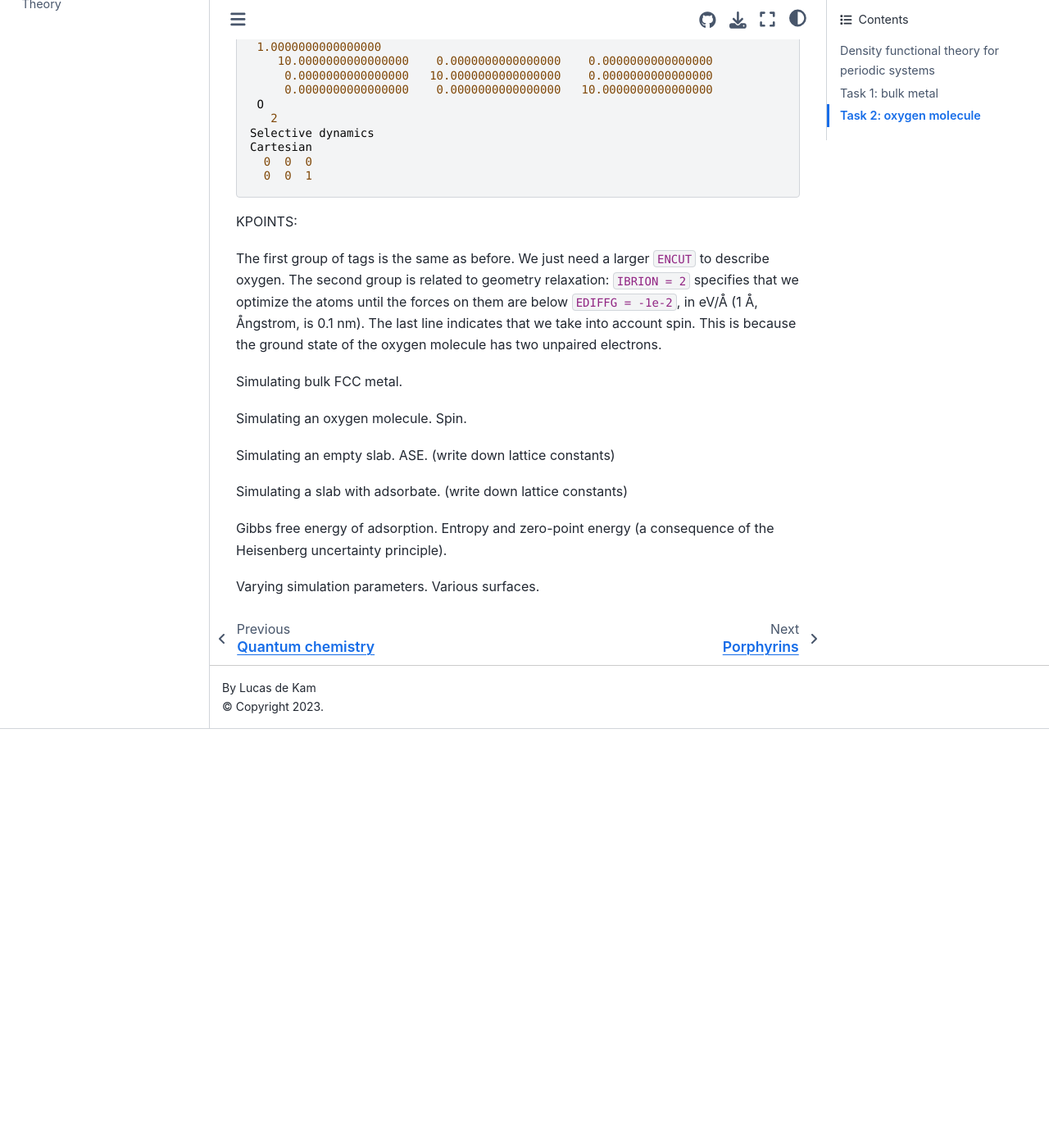
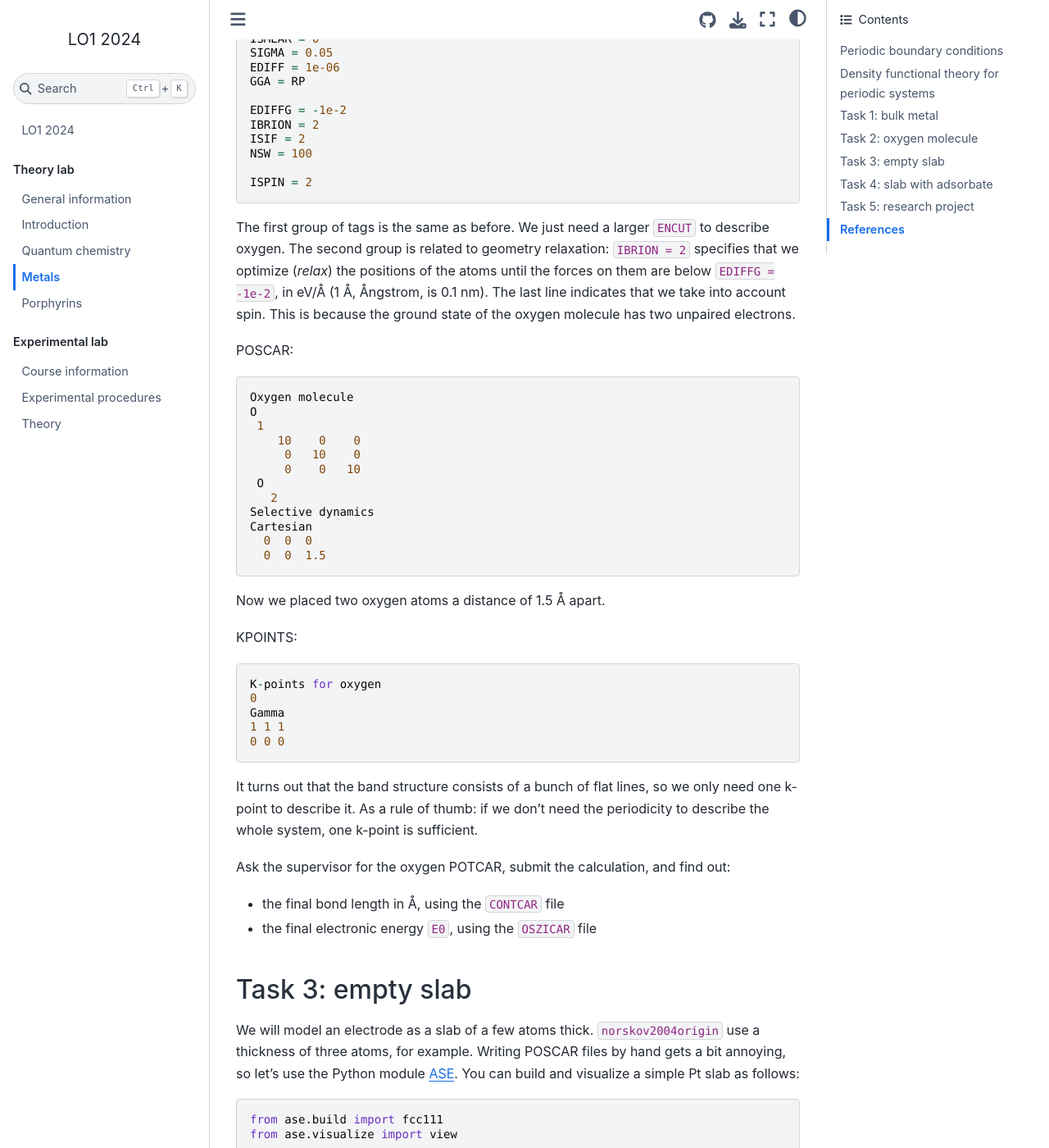
Before and after one commit to lucasdekam/lo1, a Jupyter Book: the page built from theory-lab/metals.md, in a window 1280 px wide and 1400 px high, scrolled down 4552 px. Shown: the whole window at 82% size. Built offline with Jupyter Book 1.0.4 settings and Sphinx 7.4.7 and the Sphinx Book theme 1.1.4, drawn with Linux system fonts in a browser that asks for light colours; cross-references to code outside the pages are shown as plain code; before the commit the page ends 5441 px from its top, so only the background shows below that; some of the changed text lies outside the part shown.

Commit message:
finish up most of metals manual

````diff
--- a/references.bib
+++ b/references.bib
@@ -104,3 +104,15 @@
   publisher={ACS Publications},
   doi={10.1021/jp047349j},
 }
+
+@article{kulkarni2018understanding,
+  title={Understanding catalytic activity trends in the oxygen reduction reaction},
+  author={Kulkarni, Ambarish and Siahrostami, Samira and Patel, Anjli and N{\o}rskov, Jens K},
+  journal={Chemical reviews},
+  volume={118},
+  number={5},
+  pages={2302--2312},
+  year={2018},
+  publisher={ACS Publications},
+  doi={10.1021/acs.chemrev.7b00488},
+}
--- a/theory-lab/metals.md
+++ b/theory-lab/metals.md
@@ -14,11 +14,15 @@
 
 # Metals
 
-Most electrodes are made of metal. The electrodes in the fuel cell of a hydrogen car are made of platinum, for example. Here we calculate the binding energy of oxygen to metal electrodes. To do this, we need to calculate the ground state energy of a system.
+Most electrodes are made of metal. The electrodes in the fuel cell of a hydrogen car are made of platinum, for example. Here we calculate the binding energy of oxygen to metal electrodes. Our objective is to find out how reliable the simulation settings of {cite:t}`norskov2004origin` are.
+
+
+## Periodic boundary conditions
+First, let's consider how to calculate the ground-state energy of a metal system.
 
 The metal electrodes in experiments are several millimeters or centimeters big. An atom is less than a nanometer wide. Calculating the density of electrons for the millions of atoms in an electrode obviously takes too long on a computer. Luckily, metal is organized in a *lattice*, and looks similar everywhere.
 
-For this reason, one uses 'periodic boundary conditions': you model only a few atoms, called a 'supercell', and repeat the cell in each direction. This means that electrons on the right of the cell interact with electrons on the left of the next cell. In the picture below, you see such a supercell.
+For this reason, one uses *periodic boundary conditions*: you model only a few atoms, called a *supercell*, and repeat the cell in each direction. This means that electrons on the right of the cell interact with electrons on the left of the next cell. In the picture below, you see such a supercell.
 
 ```{code-cell}
 :tags: [hide-input]
@@ -72,7 +76,7 @@
 
 VASP will then do the calculation for you.
 
-The first file we need is the `INCAR` file. Make an empty file and name it `INCAR` (not `INCAR.txt`, remove the extension). Enter the following contents:
+The first file we need is the INCAR file. Make an empty file and name it INCAR (not `INCAR.txt`, remove the extension). Enter the following contents:
 
 ```
 The first line can be used for a comment. For example: "bulk fcc metal"
@@ -85,7 +89,7 @@
 
 These are different settings for the algorithm that solves the Kohn-Sham equations. `ENCUT` specifies the maximum frequency of the electron waves used, in terms of an energy through the relation $E=\hbar |\mathbf{k}|$. `EDIFF` is the *convergence criterion* for the self-consistent solving cycles. If the energy of subsequent solutions changes by less than `EDIFF`, the algorithm stops and returns the final result. `ISMEAR` and `SIGMA` spread out the occupation of bands by electrons; this helps convergence. `GGA` sets the exchange-correlation functional to the RPBE functional.
 
-Next, we need to specify the simulation cell. This is done by making a file `POSCAR` with the following contents:
+Next, we need to specify the simulation cell. This is done by making a file POSCAR with the following contents:
 
 ```
 Au
@@ -117,24 +121,28 @@
 plt.show()
 ```
 
-Next, the `POSCAR` describes how many atoms there are of each type (here: Au, 1). The last lines of the `POSCAR` file set a shift of the atom in the cell. We don't need to shift it, so we set it to zero.
+Next, the POSCAR describes how many atoms there are of each type (here: Au, 1). The last lines of the POSCAR file set a shift of the atom in the cell. We don't need to shift it, so we set it to zero.
 
-Next, we need a `KPOINTS` file. We cannot calculate all k-points in the bandstructure, so we approximate it by a grid with a number of points. Here's a possible k-points file:
+Next, we need a KPOINTS file. We cannot calculate all k-points in the bandstructure, so we approximate it by a grid with a number of points. Here's a possible k-points file:
 
 ```
-K-Points
- 0
+KPoints for bulk metal
+0
 Gamma
- 11 11 11
- 0  0  0
+16 16 16
+0 0 0
 ```
 
 You can use the documentation on the [VASP wiki](https://www.vasp.at/wiki/index.php/KPOINTS#Regular_k-point_mesh) to understand the different lines.
 
-Lastly, we need a `POTCAR` file, that contains the pseudopotential that VASP will use. These you will get from the supervisor.
+Lastly, we need a POTCAR file, that contains the pseudopotential that VASP will use. These you will get from the supervisor.
+
+* In the output repository, find the `OSZICAR` file. Find the self-consistent field cycles and the final energy `E0`.
+* Also find the `OUTCAR` file. Find the energies calculated for each k-point.
+
+(You don't need to save anything here.)
 
 ## Task 2: oxygen molecule
-
 A bulk metal is periodic, but an oxygen molecule is not. However, we can still simulate an oxygen molecule by making a large enough simulation cell, so that the molecule in one cell does not interact with the molecule in the next cell. Let's do such a simulation.
 
 INCAR:
@@ -154,35 +162,130 @@
 ISPIN = 2
 ```
 
+The first group of tags is the same as before. We just need a larger `ENCUT` to describe oxygen. The second group is related to geometry relaxation: `IBRION = 2` specifies that we optimize (*relax*) the positions of the atoms until the forces on them are below `EDIFFG = -1e-2`, in eV/Å (1 Å, Ångstrom, is 0.1 nm). The last line indicates that we take into account spin. This is because the ground state of the oxygen molecule has two unpaired electrons.
+
 POSCAR:
 ```
+Oxygen molecule
 O
- 1.0000000000000000
-    10.0000000000000000    0.0000000000000000    0.0000000000000000
-     0.0000000000000000   10.0000000000000000    0.0000000000000000
-     0.0000000000000000    0.0000000000000000   10.0000000000000000
+ 1
+    10    0    0
+     0   10    0
+     0    0   10
  O
    2
 Selective dynamics
 Cartesian
   0  0  0
-  0  0  1
+  0  0  1.5
 ```
 
+Now we placed two oxygen atoms a distance of 1.5 Å apart.
+
 KPOINTS:
+```
+K-points for oxygen
+0
+Gamma
+1 1 1
+0 0 0
+```
 
-The first group of tags is the same as before. We just need a larger `ENCUT` to describe oxygen. The second group is related to geometry relaxation: `IBRION = 2` specifies that we optimize the atoms until the forces on them are below `EDIFFG = -1e-2`, in eV/Å (1 Å, Ångstrom, is 0.1 nm). The last line indicates that we take into account spin. This is because the ground state of the oxygen molecule has two unpaired electrons.
+It turns out that the band structure consists of a bunch of flat lines, so we only need one k-point to describe it. As a rule of thumb: if we don't need the periodicity to describe the whole system, one k-point is sufficient.
+
+Ask the supervisor for the oxygen POTCAR, submit the calculation, and find out:
+
+* the final bond length in Å, using the `CONTCAR` file
+* the final electronic energy `E0`, using the `OSZICAR` file
+
+## Task 3: empty slab
+
+We will model an electrode as a slab of a few atoms thick. {cite:t}`norskov2004origin` use a thickness of three atoms, for example. Writing POSCAR files by hand gets a bit annoying, so let's use the Python module [ASE](https://wiki.fysik.dtu.dk/ase/about.html). You can build and visualize a simple Pt slab as follows:
+
+```
+from ase.build import fcc111
+from ase.visualize import view
+
+slab = fcc111("Pt", size=(2, 2, 3), vacuum=7.0, a=4.02)
+view(slab)
+```
+
+We also need to enable periodic boundary conditions, and fix the bottom two layers of the slab, so they don't fly away (in reality, the rest of the metal would be holding them in place).
+
+```
+from ase.constraints import FixAtoms
+slab.pbc = (True, True, True)
+slab.set_constraint(FixAtoms(mask=[tag > 2 for tag in slab.get_tags()]))
+```
+
+You can export the slab as POSCAR using:
+
+```
+from ase.io import write
+write("POSCAR", slab)
+```
+
+For your calculations, use the following INCAR file:
+
+INCAR
+```
+Metal slab
+ENCUT = 400
+ISMEAR = 2
+SIGMA = 0.05
+EDIFF = 1e-6
+GGA = RP
+
+IBRION = 2
+EDIFFG = -1.00e-02
+ISIF = 2
+NSW = 100
+```
+
+* Write your own KPOINTS file using {cite:t}`norskov2004origin`. You can ignore that their grid is a 'Monkhorst-Pack' grid, and just change the number of k-points.
+
+* Using the bandstructure in the direction perpendicular to a slab, motivate the number of k-points in the z-direction.
+
+```{figure} ../images/bs-z.png
+---
+height: 800
+name: bandstructure in z-direction
+---
+Bandstructure in the direction perpendicular to a platinum fcc(111) surface
+```
+
+* Ask the supervisor for the platinum POTCAR and use it to calculate the electronic energy of your empty slab.
+
+## Task 4: slab with adsorbate
+
+When programming, using a search engine and software documentation is very important.
+
+* Find a function to add an adsorbate to your surface. Write a new POSCAR with the adsorbate.
+* Ask for the new POTCAR and do the calculation with the same INCAR and KPOINTS as for the bare slab.
+
+Thermal corrections:
+
+TODO
+
+* Calculate the binding energy.
 
 
+## Task 5: research project
 
-Simulating bulk FCC metal.
+LATTICE CONSTANTS: TODO
 
-Simulating an oxygen molecule. Spin.
+* First, calculate the binding energy of O to both Pt and Au, and compare.
+* Then, choose a simulation setting of {cite:t}`norskov2004origin`, change it and compare the binding energies of Pt and Au again. Examples of simulation settings are:
+  * the number of k-points in the x- and y-directions
+  * the number of layers
+  * the adsorption site (`'fcc'` or `'ontop'`, see ASE documentation)
+  * the exchange-correlation functional (`GGA=RP` for RPBE or `GGA=PE` for PBE)
 
-Simulating an empty slab. ASE.  (write down lattice constants)
+Another project (if there is more time) is to calculate the binding energies of the other intermediates (see also {cite:t}`kulkarni2018understanding`) with the computational hydrogen electrode approach.
 
-Simulating a slab with adsorbate. (write down lattice constants)
+## References
 
-Gibbs free energy of adsorption. Entropy and zero-point energy (a consequence of the Heisenberg uncertainty principle).
-
-Varying simulation parameters. Various surfaces.
+```{bibliography}
+:style: unsrt
+:filter: docname in docnames
+```
````
Also changed, not shown: images/bs-z.png (added).
